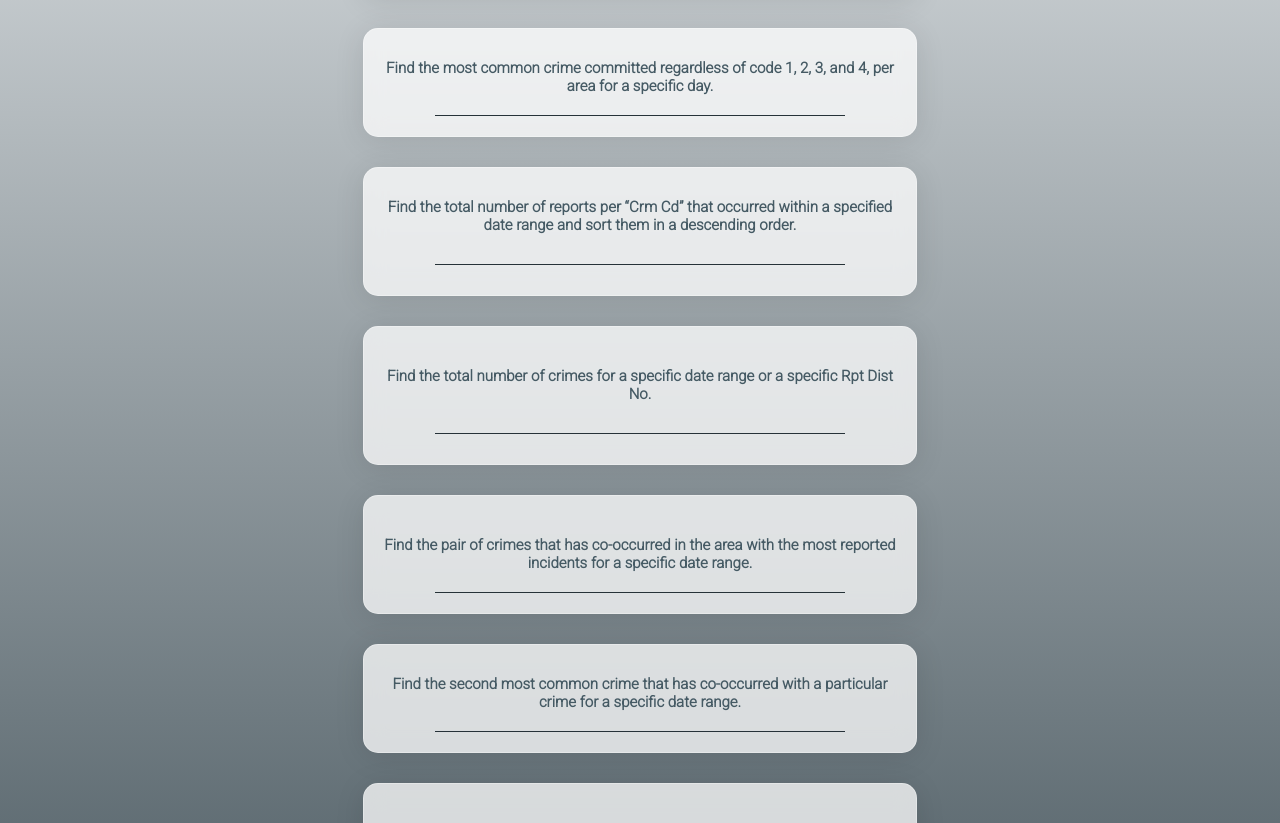
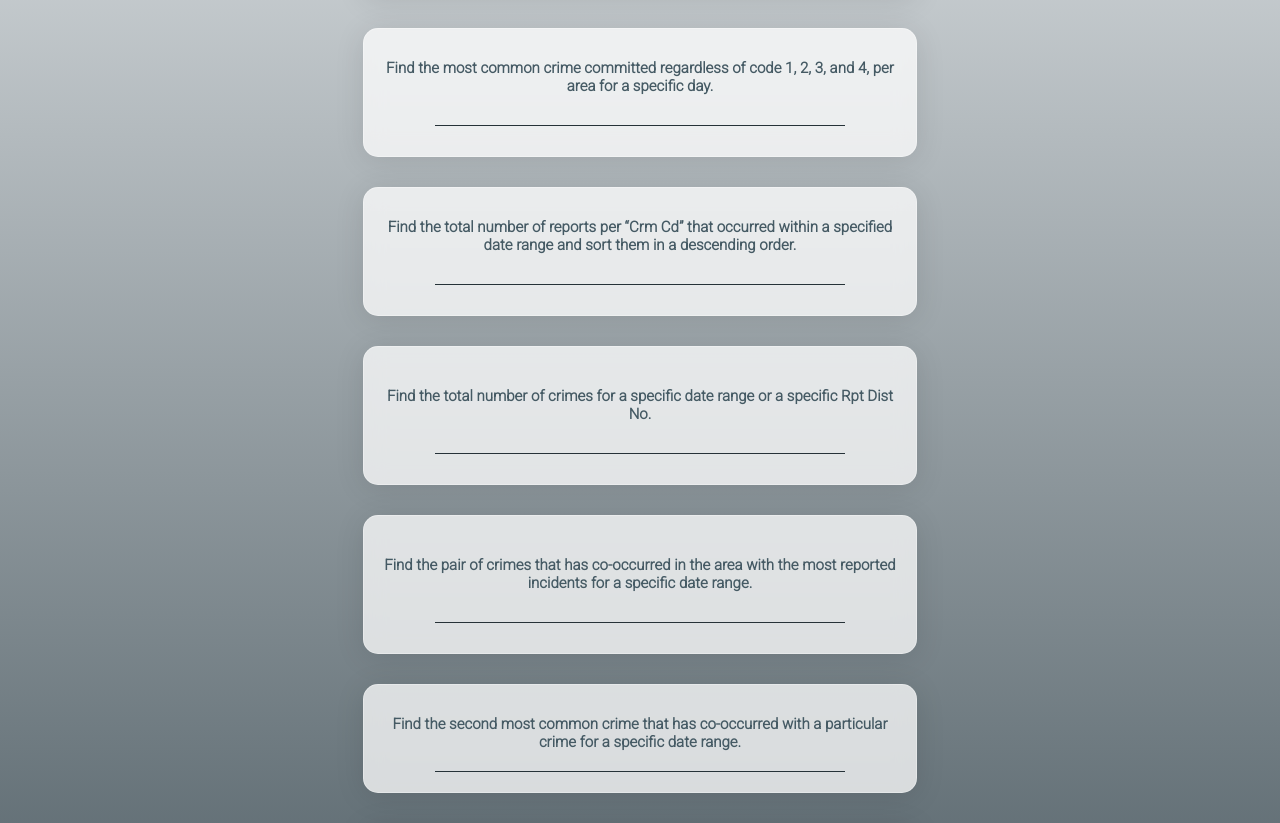
Before and after one commit to panagiotagyft/LA-Crime-Tracker, a React (Create React App) app in the folder my-app/: page /home in a window 1280 px wide. Shown: the part 370-1193 px from the top of the page. Built offline with nearby package versions, Linux system fonts and the light colour scheme.

Commit message:
corrected

```diff
--- a/my-app/src/components/query3/Query3.css
+++ b/my-app/src/components/query3/Query3.css
@@ -45,11 +45,9 @@
 
 .query3Line {
     width: 80%;
-    /* Full width of the container */
     height: 1px;
-    /* Thin line */
     background-color: #263238;
-    /* Add spacing above and below the line */
+    margin: 10px 0;
     border: none;
 }
 
--- a/my-app/src/components/query7/Query7.css
+++ b/my-app/src/components/query7/Query7.css
@@ -50,7 +50,7 @@
     /* Thin line */
     background-color: #263238;
     /* Light gray color */
-    /* margin: 10px 0; */
+    margin: 10px 0;
     /* Add spacing above and below the line */
     border: none;
 }
```
